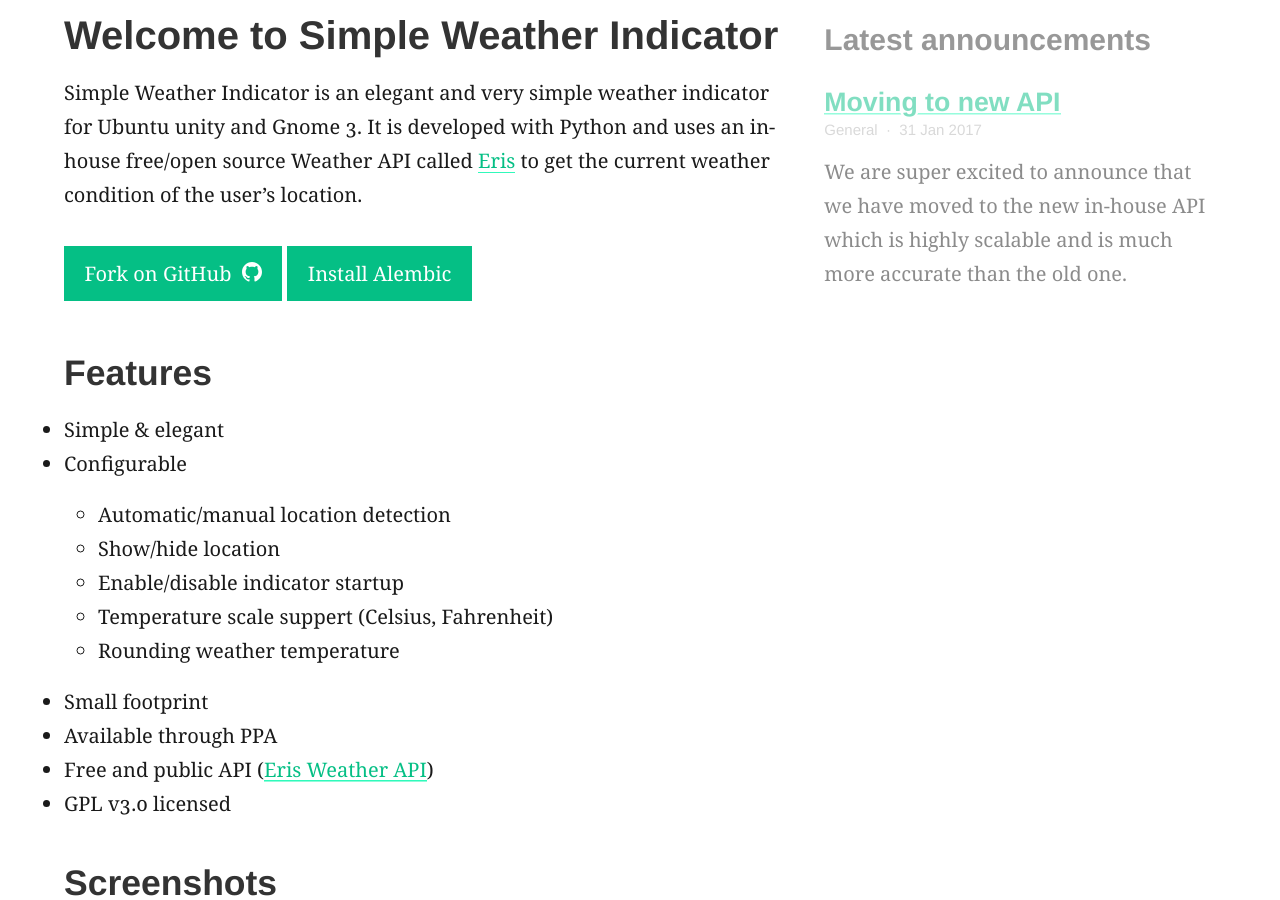
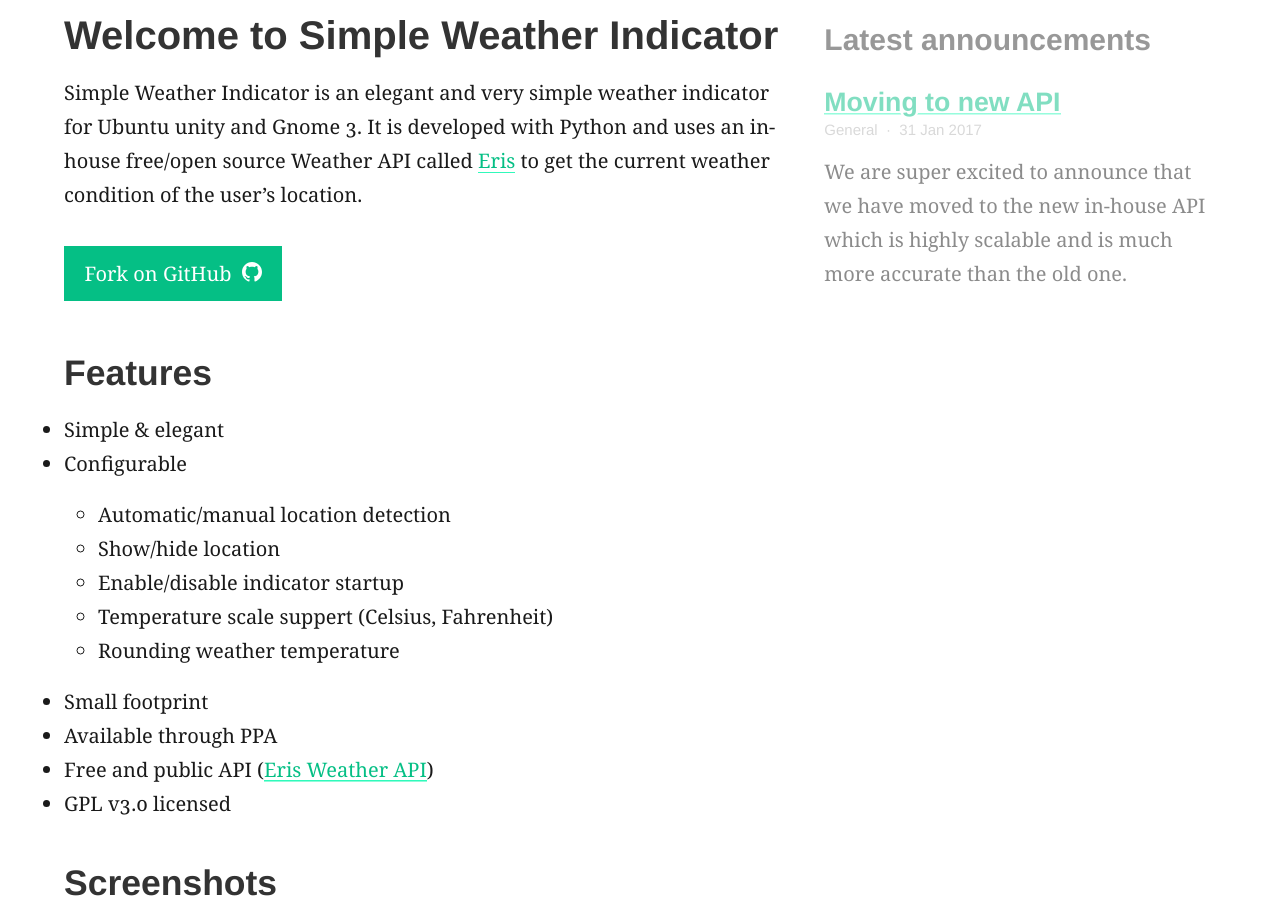
Before and after one commit to kasramp/UbuntuIndicatorWeather, a Jekyll site: the page built from index.md, in a window 1280 px wide and 900 px high, scrolled down 453 px. Built offline with Jekyll 4.4.1, drawn with Linux system fonts in a browser that asks for light colours.

Commit message:
Removed redundent button

```diff
--- a/index.md
+++ b/index.md
@@ -9,7 +9,7 @@
 
 Simple Weather Indicator is an elegant and very simple weather indicator for Ubuntu unity and Gnome 3. It is developed with Python and uses an in-house free/open source Weather API called [Eris](http://eris.madadipouya.com/) to get the current weather condition of the user's location.
 
-{% include button.html text="Fork on GitHub" icon="github" link="https://github.com/kasramp/UbuntuIndicatorWeather" %} {% include button.html text="Install Alembic" link="https://github.com/daviddarnes/alembic#installation" %}
+{% include button.html text="Fork on GitHub" icon="github" link="https://github.com/kasramp/UbuntuIndicatorWeather" %}
 
 ## Features
 
```
